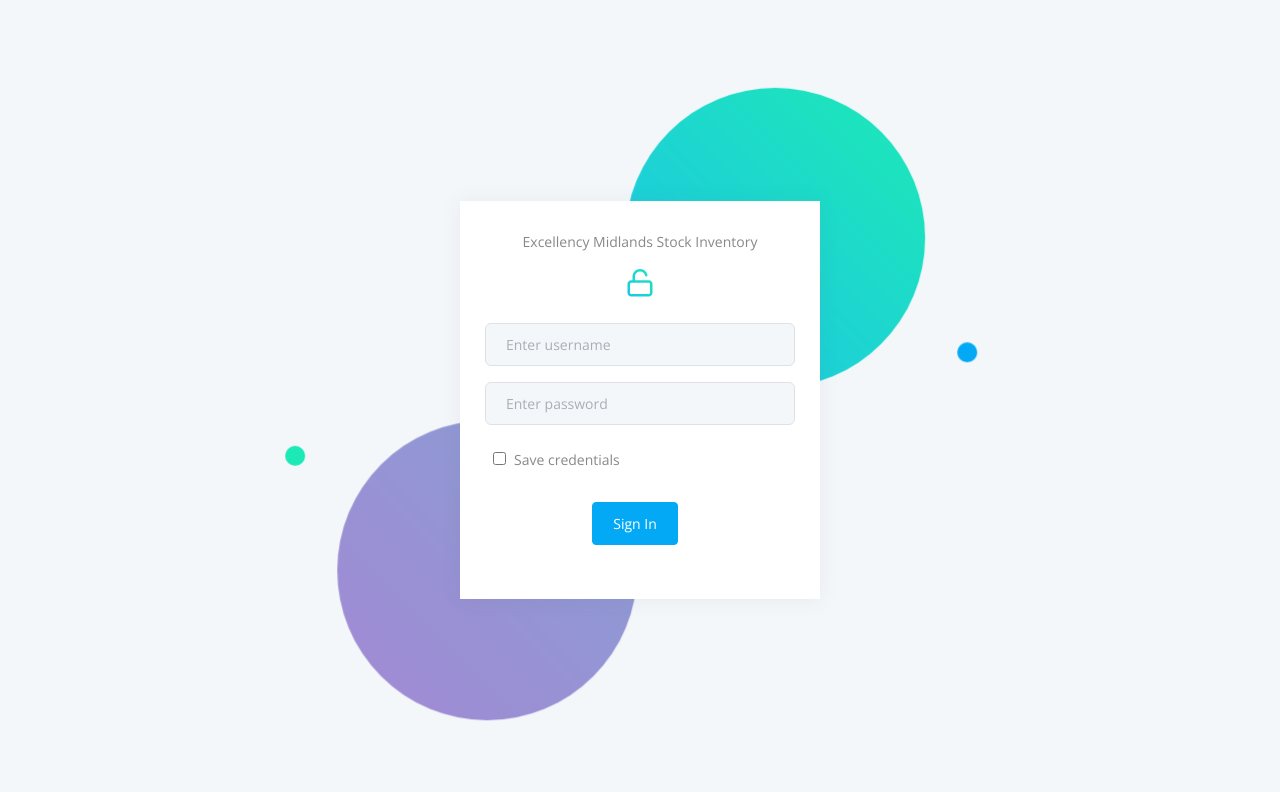
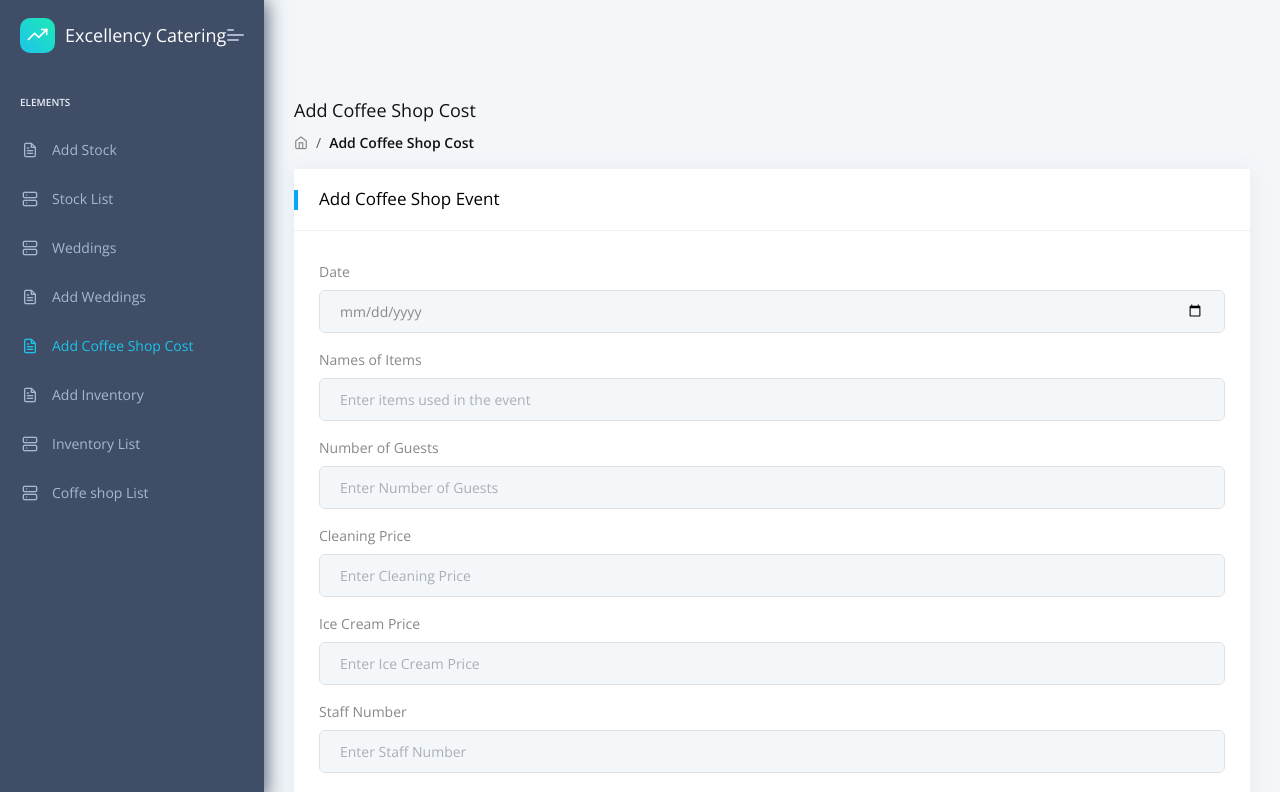
Before and after one commit to ElPrinceD/excellency-inventory-frontend, a React (Vite) app: page /forms/add-coffeshop in a window 1280 px wide. Before the commit this address led to /login. Shown: the top 792 px of the page. Built offline with nearby package versions, Linux system fonts and the light colour scheme; sample sign-in values are in the browser's storage.

Commit message:
Coffe Shop details added

```diff
--- a/src/menu-items.jsx
+++ b/src/menu-items.jsx
@@ -37,6 +37,13 @@ const menuItems = {
           url: '/forms/add-wedding'
         },
         {
+          id: 'add-coffee',
+          title: 'Add Coffee Shop Cost',
+          type: 'item',
+          icon: 'feather icon-file-text',
+          url: '/forms/add-coffeshop'
+        },
+        {
           id: 'add-inventory',
           title: 'Add Inventory',
           type: 'item',
@@ -50,6 +57,13 @@ const menuItems = {
           icon: 'feather icon-server',
           url: '/tables/inventory'
         },
+        {
+          id: 'coffee-shop-list',
+          title: 'Coffe shop List',
+          type: 'item',
+          icon: 'feather icon-server',
+          url: '/tables/coffeshop'
+        },
 
       ]
     },
--- /dev/null
+++ b/src/views/forms/AddCoffeShopEventForm.jsx
@@ -0,0 +1,189 @@
+import React, { useState, useEffect } from 'react';
+import { Row, Col, Card, Form, Button, Alert } from 'react-bootstrap';
+import axios from 'axios';
+
+const AddCoffeeShopEventForm = () => {
+  const [formData, setFormData] = useState({
+    date: '',
+    names_of_items: '',
+    number_of_guests: '',
+    cleaning_price: '',
+    ice_cream_price: '',
+    staff_number: '',
+    total_cost: '',
+  });
+
+  const [error, setError] = useState(null);
+  const [success, setSuccess] = useState(null);
+  const [loading, setLoading] = useState(false);
+  const token = localStorage.getItem('accessToken');
+
+  useEffect(() => {
+    if (!token) {
+      setError('You must be logged in to add an event.');
+    }
+  }, [token]);
+
+  const calculateTotalCost = (data) => {
+    const cleaning = parseFloat(data.cleaning_price) || 0;
+    const iceCream = parseFloat(data.ice_cream_price) || 0;
+    const staff = parseInt(data.staff_number) || 0;
+    const guests = parseInt(data.number_of_guests) || 0;
+
+    return (cleaning + iceCream + staff * 50 + guests * 5).toFixed(2);
+  };
+
+  const handleChange = (e) => {
+    const { name, value } = e.target;
+    const updatedForm = { ...formData, [name]: value };
+
+    // Recalculate total cost whenever any relevant field changes
+    updatedForm.total_cost = calculateTotalCost(updatedForm);
+
+    setFormData(updatedForm);
+  };
+
+  const handleSubmit = async (e) => {
+    e.preventDefault();
+    setError(null);
+    setSuccess(null);
+    setLoading(true);
+
+    try {
+      await axios.post('https://excellencycatering.com/api/coffeshop/', formData, {
+        headers: {
+          Authorization: `Bearer ${token}`,
+          'Content-Type': 'application/json',
+        },
+      });
+
+      setSuccess('Coffee shop event added successfully!');
+      setFormData({
+        date: '',
+        names_of_items: '',
+        number_of_guests: '',
+        cleaning_price: '',
+        ice_cream_price: '',
+        staff_number: '',
+        total_cost: '',
+      });
+    } catch (err) {
+      setError('Error adding coffee shop event');
+      console.error(err);
+    } finally {
+      setLoading(false);
+    }
+  };
+
+  if (!token) {
+    return <Alert variant="danger">{error}</Alert>;
+  }
+
+  return (
+    <Row>
+      <Col sm={12}>
+        <Card>
+          <Card.Header>
+            <Card.Title as="h5">Add Coffee Shop Event</Card.Title>
+          </Card.Header>
+          <Card.Body>
+            {error && <Alert variant="danger">{error}</Alert>}
+            {success && <Alert variant="success">{success}</Alert>}
+            <Form onSubmit={handleSubmit}>
+              <Form.Group className="mb-3">
+                <Form.Label>Date</Form.Label>
+                <Form.Control
+                  type="date"
+                  name="date"
+                  value={formData.date}
+                  onChange={handleChange}
+                  required
+                />
+              </Form.Group>
+
+              <Form.Group className="mb-3">
+                <Form.Label>Names of Items</Form.Label>
+                <Form.Control
+                  type="text"
+                  name="names_of_items"
+                  placeholder="Enter items used in the event"
+                  value={formData.names_of_items}
+                  onChange={handleChange}
+                  required
+                />
+              </Form.Group>
+
+              <Form.Group className="mb-3">
+                <Form.Label>Number of Guests</Form.Label>
+                <Form.Control
+                  type="number"
+                  name="number_of_guests"
+                  placeholder="Enter Number of Guests"
+                  value={formData.number_of_guests}
+                  onChange={handleChange}
+                  min={0}
+                  required
+                />
+              </Form.Group>
+
+              <Form.Group className="mb-3">
+                <Form.Label>Cleaning Price</Form.Label>
+                <Form.Control
+                  type="number"
+                  step="0.01"
+                  name="cleaning_price"
+                  placeholder="Enter Cleaning Price"
+                  value={formData.cleaning_price}
+                  onChange={handleChange}
+                  min={0}
+                />
+              </Form.Group>
+
+              <Form.Group className="mb-3">
+                <Form.Label>Ice Cream Price</Form.Label>
+                <Form.Control
+                  type="number"
+                  step="0.01"
+                  name="ice_cream_price"
+                  placeholder="Enter Ice Cream Price"
+                  value={formData.ice_cream_price}
+                  onChange={handleChange}
+                  min={0}
+                />
+              </Form.Group>
+
+              <Form.Group className="mb-3">
+                <Form.Label>Staff Number</Form.Label>
+                <Form.Control
+                  type="number"
+                  name="staff_number"
+                  placeholder="Enter Staff Number"
+                  value={formData.staff_number}
+                  onChange={handleChange}
+                  min={0}
+                />
+              </Form.Group>
+
+              <Form.Group className="mb-3">
+                <Form.Label>Total Cost</Form.Label>
+                <Form.Control
+                  type="number"
+                  step="0.01"
+                  name="total_cost"
+                  value={formData.total_cost}
+                  disabled
+                />
+              </Form.Group>
+
+              <Button variant="primary" type="submit" disabled={loading}>
+                {loading ? 'Submitting...' : 'Submit'}
+              </Button>
+            </Form>
+          </Card.Body>
+        </Card>
+      </Col>
+    </Row>
+  );
+};
+
+export default AddCoffeeShopEventForm;
--- /dev/null
+++ b/src/views/tables/CoffeeShopEventList.jsx
@@ -0,0 +1,83 @@
+import React, { useEffect, useState } from 'react';
+import { Row, Col, Card, Table } from 'react-bootstrap';
+import axios from 'axios';
+
+const CoffeeShopEventList = () => {
+  const [events, setEvents] = useState([]);
+  const [loading, setLoading] = useState(true);
+  const [error, setError] = useState(null);
+  const token = localStorage.getItem('accessToken');
+
+  useEffect(() => {
+    if (!token) {
+      setError('You must be logged in to view events.');
+      setLoading(false);
+      return;
+    }
+
+    const fetchEvents = async () => {
+      try {
+        const response = await axios.get('https://excellencycatering.com/api/coffeshop//', {
+          headers: {
+            'Authorization': `Bearer ${token}`,
+          },
+        });
+        setEvents(response.data);
+      } catch (err) {
+        setError('Failed to load coffee shop events.');
+        console.error(err);
+      } finally {
+        setLoading(false);
+      }
+    };
+
+    fetchEvents();
+  }, [token]);
+
+  if (loading) return <div>Loading...</div>;
+  if (error) return <div>{error}</div>;
+
+  return (
+    <Row>
+      <Col>
+        <Card>
+          <Card.Header>
+            <Card.Title as="h5">Coffee Shop Events</Card.Title>
+          </Card.Header>
+          <Card.Body>
+            <Table responsive hover>
+              <thead>
+                <tr>
+                  <th>#</th>
+                  <th>Date</th>
+                  <th>Items</th>
+                  <th>Number of Guests</th>
+                  <th>Cleaning Price</th>
+                  <th>Ice Cream Price</th>
+                  <th>Staff Number</th>
+                  <th>Total Cost</th>
+                </tr>
+              </thead>
+              <tbody>
+                {events.map((event, index) => (
+                  <tr key={event.id}>
+                    <th scope="row">{index + 1}</th>
+                    <td>{event.date}</td>
+                    <td>{event.names_of_items}</td>
+                    <td>{event.number_of_guests}</td>
+                    <td>£{event.cleaning_price}</td>
+                    <td>£{event.ice_cream_price}</td>
+                    <td>{event.staff_number}</td>
+                    <td>£{event.total_cost}</td>
+                  </tr>
+                ))}
+              </tbody>
+            </Table>
+          </Card.Body>
+        </Card>
+      </Col>
+    </Row>
+  );
+};
+
+export default CoffeeShopEventList;
```
Also changed, not shown: src/routes.jsx (+10 -0 lines).
